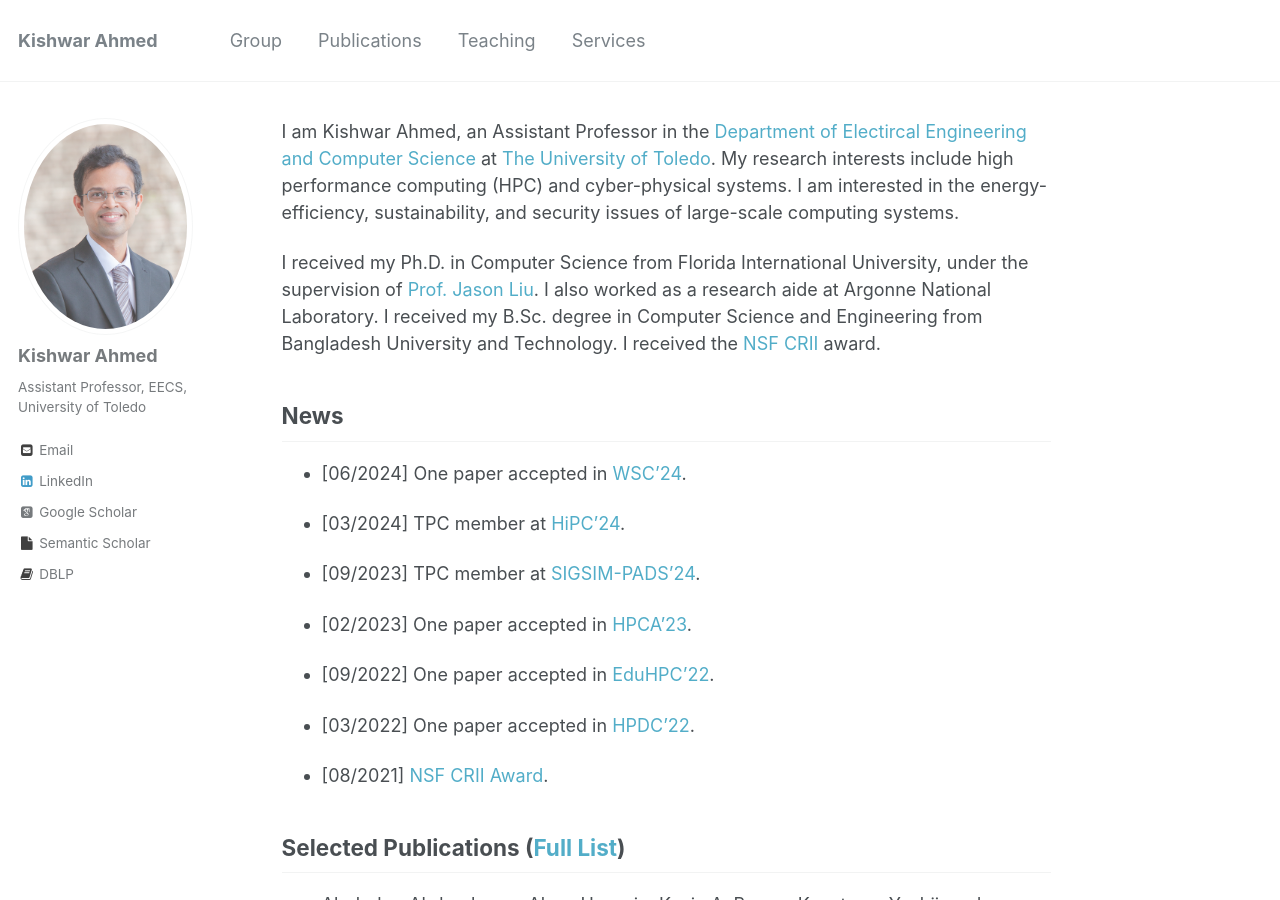
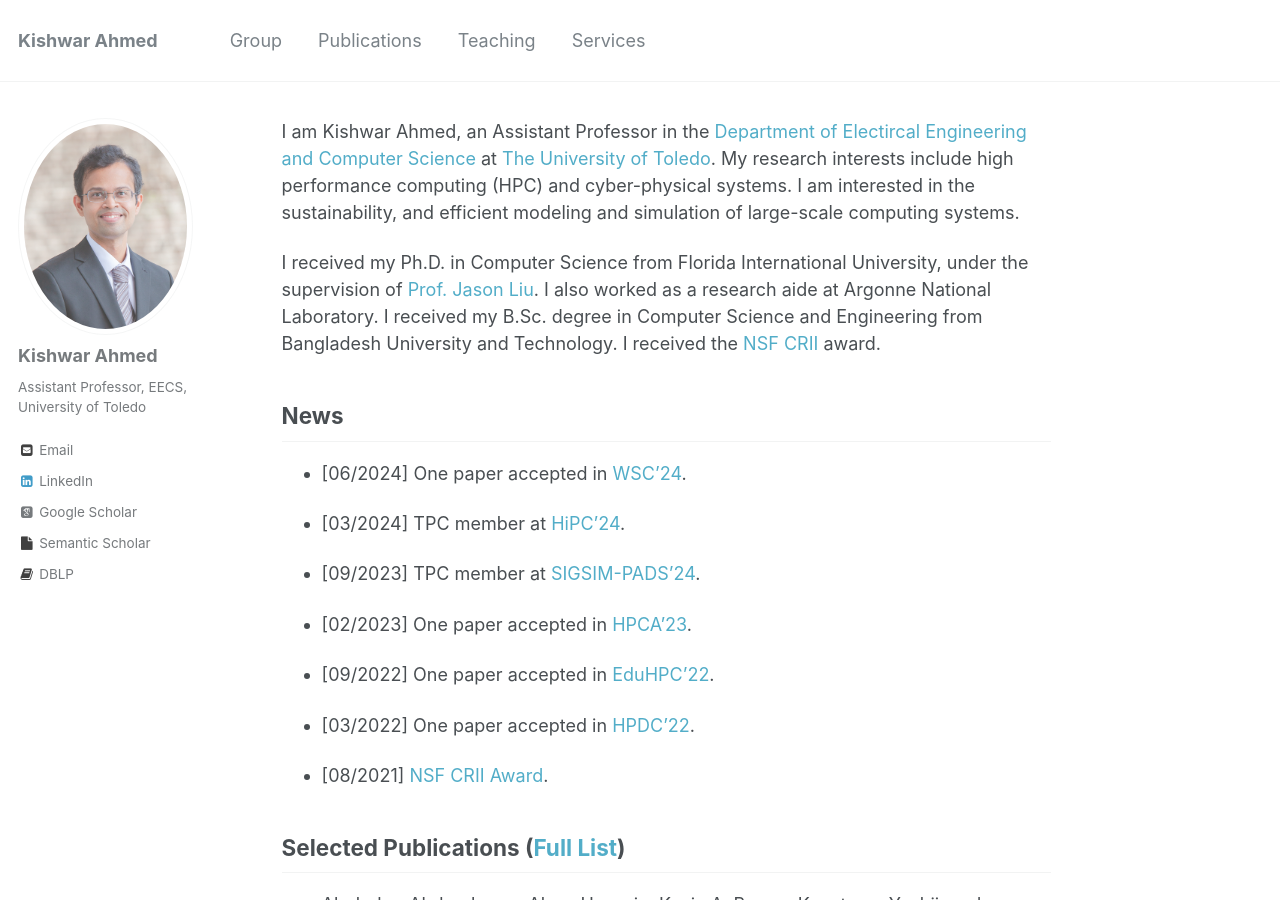
Before and after one commit to kishwarbd/kishwarbd.github.io, a Jekyll site: the page built from _pages/about.md, in a window 1280 px wide and 900 px high. Built offline with Jekyll 4.4.1, drawn with Linux system fonts in a browser that asks for light colours; some web fonts are replaced.

Commit message:
Update about.md

```diff
--- a/_pages/about.md
+++ b/_pages/about.md
@@ -7,7 +7,7 @@ redirect_from:
   - /about.html
 ---
 
-I am Kishwar Ahmed, an Assistant Professor in the [Department of Electircal Engineering and Computer Science](https://www.utoledo.edu/engineering/electrical-engineering-computer-science/) at [The University of Toledo](https://www.utoledo.edu/). My research interests include high performance computing (HPC) and cyber-physical systems. I am interested in the energy-efficiency, sustainability, and security issues of large-scale computing systems.
+I am Kishwar Ahmed, an Assistant Professor in the [Department of Electircal Engineering and Computer Science](https://www.utoledo.edu/engineering/electrical-engineering-computer-science/) at [The University of Toledo](https://www.utoledo.edu/). My research interests include high performance computing (HPC) and cyber-physical systems. I am interested in the sustainability, and efficient modeling and simulation of large-scale computing systems.
 
 I received my Ph.D. in Computer Science from Florida International University, under the supervision of [Prof.
 Jason Liu](https://people.cis.fiu.edu/liux/). I also worked as a research aide at Argonne National Laboratory. I received my B.Sc. degree in Computer Science and Engineering from Bangladesh University and Technology. I received the [NSF CRII](https://beta.nsf.gov/funding/opportunities/computer-information-science-engineering-research) award.
```
